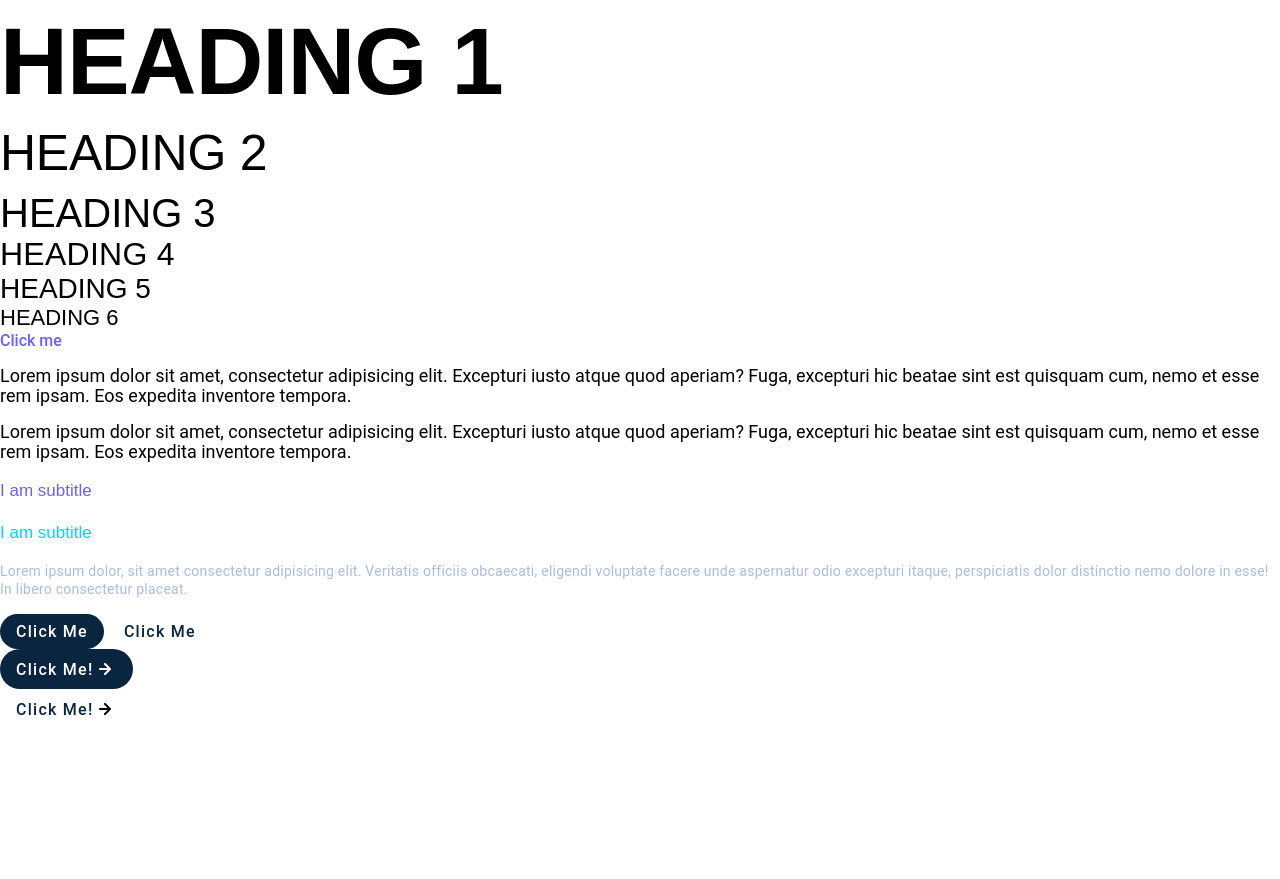
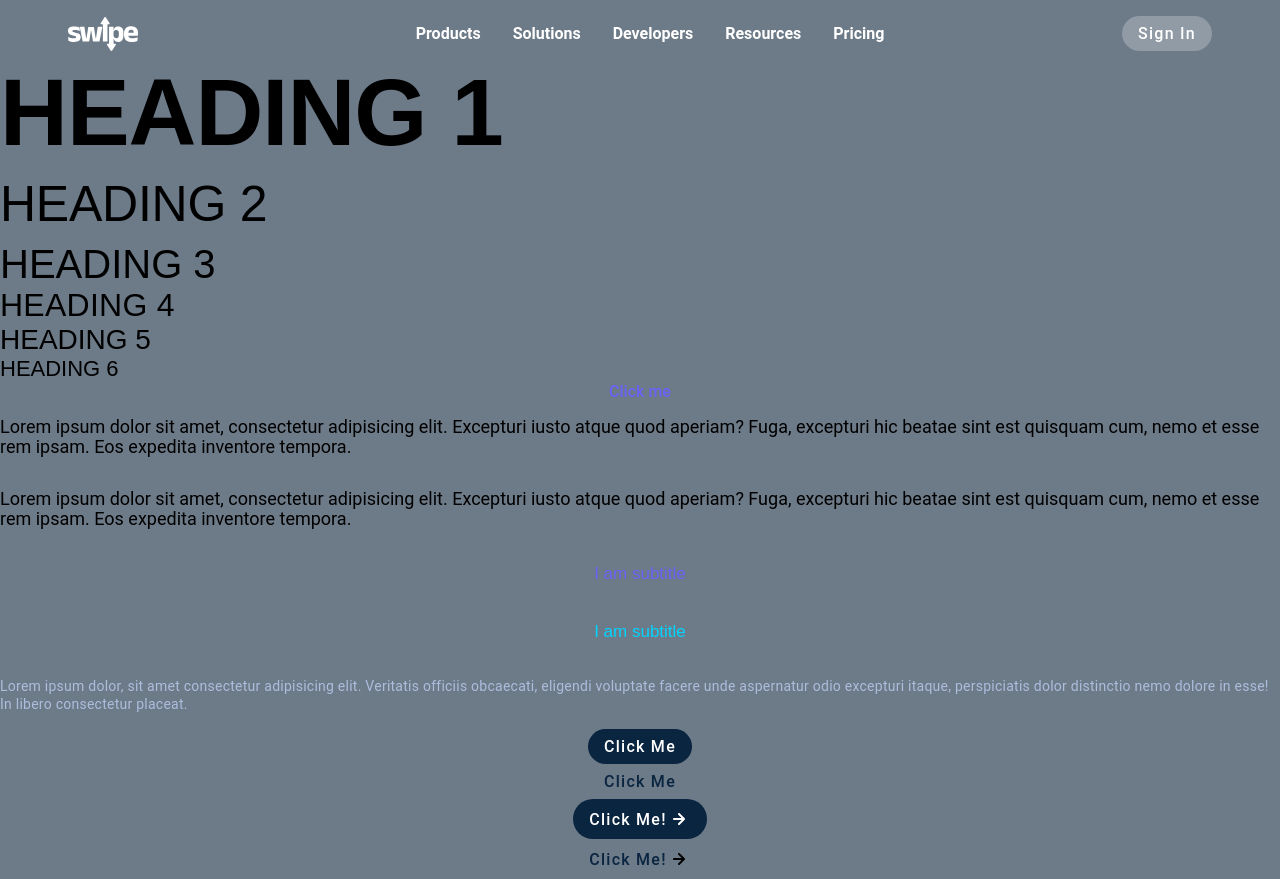
Before and after one commit to jsmrk/swipe, a plain HTML site: page index.html in a window 1280 px wide. Before the commit the page ends 800 px from the top, so only its background shows below. Drawn offline with Linux system fonts and the light colour scheme.

Commit message:
navbar added

```diff
--- a/index.css
+++ b/index.css
@@ -43,6 +43,9 @@
   --spacing-md: 16px;
   --spacing-lg: 32px;
   --spacing-xl: 64px;
+
+  /* CONTAINER */
+  --standard-width: 1144px;
 }
 
 /* GENERAL SETTINGS */
@@ -54,6 +57,11 @@ body {
   margin: 0;
   box-sizing: border-box;
   padding: var(--spacing-sm) 0 0 0;
+  background-color: var(--btn-hover-color);
+  display: flex;
+  flex-direction: column;
+  justify-content: center;
+  align-items: center;
 }
 
 h1 {
@@ -197,3 +205,43 @@ p {
 .with-icon:hover img {
   transform: translateX(5px);
 }
+
+/* *********************** */
+/* STYLES */
+/* *********************** */
+
+/* NAVBAR */
+
+.navbar {
+  display: flex;
+  justify-content: space-between;
+  align-items: center;
+  width: 100%;
+  max-width: var(--standard-width);
+  padding: 0 var(--spacing-md);
+}
+
+.menu {
+  display: flex;
+  list-style: none;
+  justify-content: center;
+  align-items: center;
+}
+
+.menu a {
+  color: var(--text-light);
+  margin: 0 var(--spacing-md);
+  font-weight: bold;
+}
+
+.menu a:hover {
+  text-decoration: underline;
+}
+
+.navbar-btn {
+  background-color: rgba(250, 250, 250, 0.25);
+}
+
+.navbar-btn:hover {
+  background-color: rgba(250, 250, 250, 0.5);
+}
--- a/index.html
+++ b/index.html
@@ -8,6 +8,18 @@
     <link rel="stylesheet" href="index.css" />
   </head>
   <body>
+    <nav class="navbar">
+      <img src="assets/logo-white.svg" alt="white logo of swipe" />
+      <ul class="menu">
+        <li><a href="#">Products</a></li>
+        <li><a href="#">Solutions</a></li>
+        <li><a href="#">Developers</a></li>
+        <li><a href="#">Resources</a></li>
+        <li><a href="#">Pricing</a></li>
+      </ul>
+      <button class="primary-btn navbar-btn">Sign In</button>
+    </nav>
+
     <h1>HEADING 1</h1>
     <h2>HEADING 2</h2>
     <h3>HEADING 3</h3>
```
